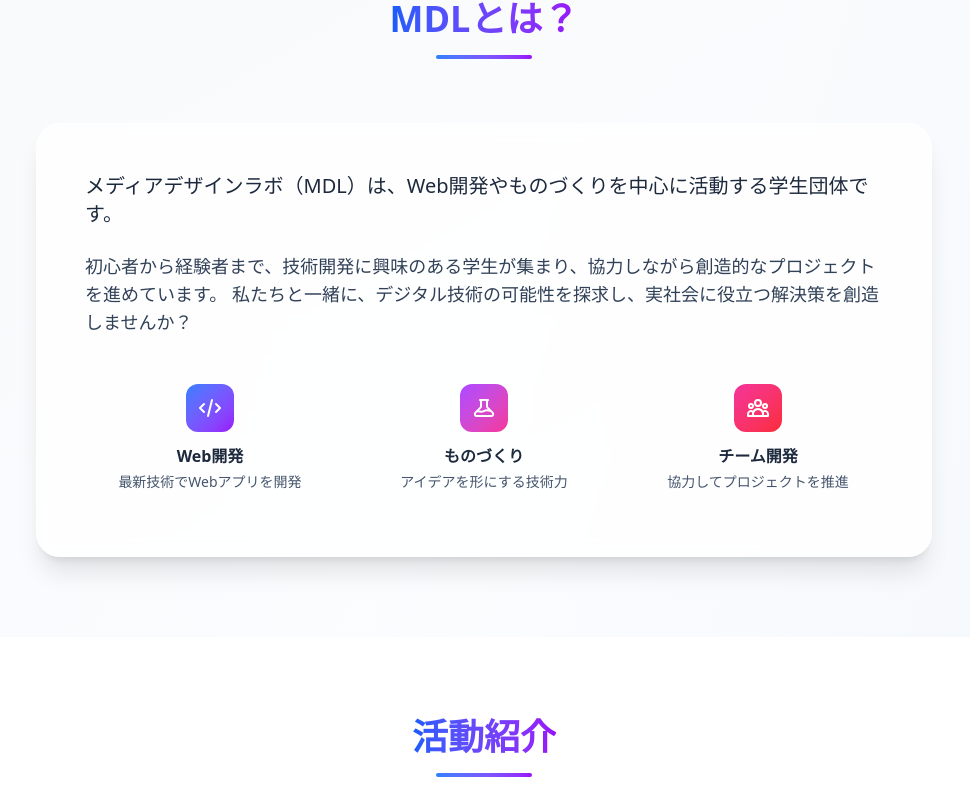
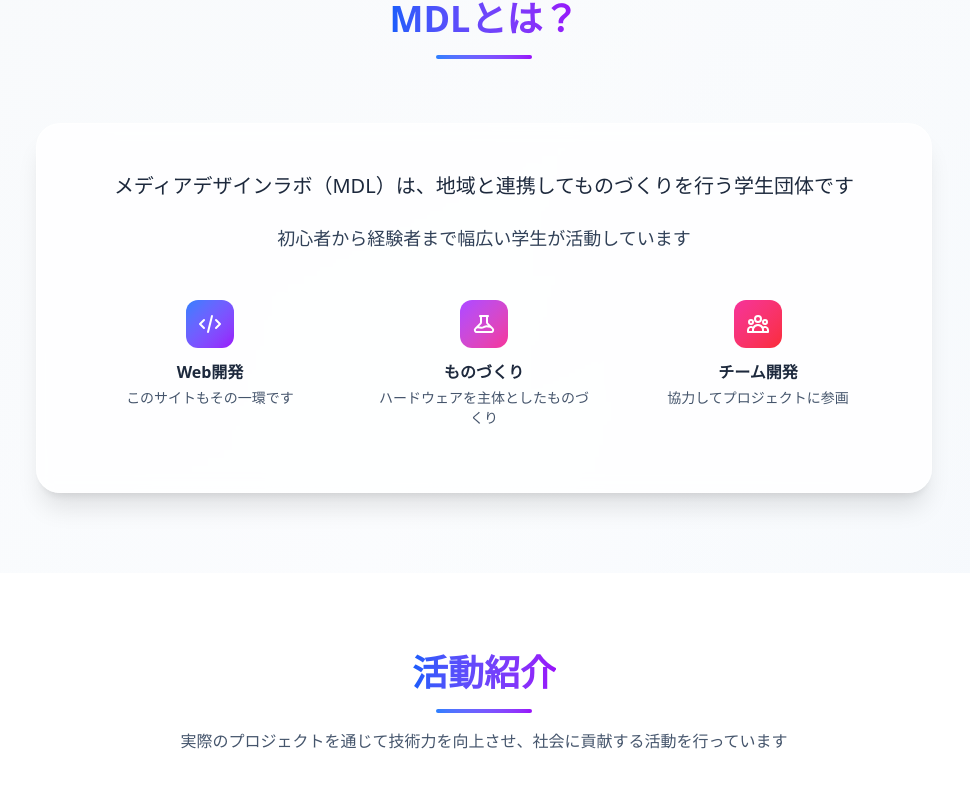
Before and after one commit to Juna1013/mdl-welcome-site, a Next.js app: page / in a window 1280 px wide. Shown: the part 1985-2780 px from the top of the page, without its empty margins (156-1126 px from the left). Built offline with nearby package versions, Linux system fonts and the light colour scheme.

Commit message:
ヘッダー・フッターの編集

```diff
--- a/src/app/Footer.tsx
+++ b/src/app/Footer.tsx
@@ -26,7 +26,7 @@ export default function Footer() {
                         <h4 className="text-lg font-semibold mb-4 text-white">Contact</h4>
                         <div className="space-y-3">
                             <p className="text-sm text-gray-400">
-                                <span className="block font-medium text-gray-300 mb-1">Email</span>
+                                <span className="block font-medium text-gray-300 mb-1">代表者連絡先</span>
                                 <a href="mailto:st21174hk@gm.ibaraki-ct.ac.jp"
                                     className="hover:text-cyan-400 transition-colors duration-200">
                                     st21174hk@gm.ibaraki-ct.ac.jp
--- a/src/app/Header.tsx
+++ b/src/app/Header.tsx
@@ -21,7 +21,7 @@ export default function Header() {
     };
 
     const navItems = [
-        { name: "ホーム", href: "#" },
+        { name: "Home", href: "#" },
         { name: "MDLとは", href: "#about" },
         { name: "活動紹介", href: "#activities" },
         { name: "お問い合わせ", href: "#contact" }
--- a/src/app/Homepage.tsx
+++ b/src/app/Homepage.tsx
@@ -31,7 +31,7 @@ export default function Homepage() {
 
             {/* Hero Section */}
             <section className="min-h-screen flex items-center justify-center relative overflow-hidden">
-                {/* Background decoration */}
+                {/* 背景のデコレーション */}
                 <div className="absolute inset-0 bg-gradient-to-br from-blue-50/30 via-purple-50/20 to-pink-50/30"></div>
                 <div className="absolute top-20 left-10 w-32 h-32 bg-gradient-to-br from-cyan-400/20 to-blue-500/20 rounded-full blur-xl"></div>
                 <div className="absolute bottom-20 right-10 w-40 h-40 bg-gradient-to-br from-pink-400/20 to-purple-500/20 rounded-full blur-xl"></div>
@@ -83,7 +83,7 @@ export default function Homepage() {
                 </div>
             </section>
 
-            {/* Poster Preview Section */}
+            {/* ポスターの紹介 */}
             <section className="py-20 bg-gradient-to-r from-slate-50 to-blue-50/30">
                 <div className="container mx-auto px-4">
                     <div className="text-center mb-12">
@@ -111,7 +111,6 @@ export default function Homepage() {
                 </div>
             </section>
 
-            {/* Quick Info Section */}
             <section className="py-16 bg-white">
                 <div className="container mx-auto px-4">
                     <div className="max-w-5xl mx-auto">
@@ -175,12 +174,11 @@ export default function Homepage() {
                     <div className="max-w-4xl mx-auto">
                         <div className="bg-white/80 backdrop-blur-sm rounded-3xl shadow-xl border border-white/50 p-8 md:p-12">
                             <div className="text-slate-700 text-lg leading-relaxed">
-                                <p className="mb-6 text-xl font-medium text-slate-800">
-                                    メディアデザインラボ（MDL）は、Web開発やものづくりを中心に活動する学生団体です。
+                                <p className="mb-6 text-xl font-medium text-slate-800 text-center">
+                                    メディアデザインラボ（MDL）は、地域と連携してものづくりを行う学生団体です
                                 </p>
-                                <p className="text-lg">
-                                    初心者から経験者まで、技術開発に興味のある学生が集まり、協力しながら創造的なプロジェクトを進めています。
-                                    私たちと一緒に、デジタル技術の可能性を探求し、実社会に役立つ解決策を創造しませんか？
+                                <p className="text-lg text-center">
+                                    初心者から経験者まで幅広い学生が活動しています
                                 </p>
                             </div>
 
@@ -192,7 +190,7 @@ export default function Homepage() {
                                         </svg>
                                     </div>
                                     <h4 className="font-semibold text-slate-800">Web開発</h4>
-                                    <p className="text-sm text-slate-600 mt-1">最新技術でWebアプリを開発</p>
+                                    <p className="text-sm text-slate-600 mt-1">このサイトもその一環です</p>
                                 </div>
                                 <div className="text-center p-4">
                                     <div className="w-12 h-12 bg-gradient-to-br from-purple-500 to-pink-500 rounded-xl mx-auto mb-3 flex items-center justify-center">
@@ -201,7 +199,7 @@ export default function Homepage() {
                                         </svg>
                                     </div>
                                     <h4 className="font-semibold text-slate-800">ものづくり</h4>
-                                    <p className="text-sm text-slate-600 mt-1">アイデアを形にする技術力</p>
+                                    <p className="text-sm text-slate-600 mt-1">ハードウェアを主体としたものづくり</p>
                                 </div>
                                 <div className="text-center p-4">
                                     <div className="w-12 h-12 bg-gradient-to-br from-pink-500 to-red-500 rounded-xl mx-auto mb-3 flex items-center justify-center">
@@ -210,7 +208,7 @@ export default function Homepage() {
                                         </svg>
                                     </div>
                                     <h4 className="font-semibold text-slate-800">チーム開発</h4>
-                                    <p className="text-sm text-slate-600 mt-1">協力してプロジェクトを推進</p>
+                                    <p className="text-sm text-slate-600 mt-1">協力してプロジェクトに参画</p>
                                 </div>
                             </div>
                         </div>
@@ -218,7 +216,6 @@ export default function Homepage() {
                 </div>
             </section>
 
-            {/* Activities Section */}
             <section id="activities" ref={activitiesRef} className="py-20 bg-white">
                 <div className="container mx-auto px-4">
                     <div className="text-center mb-16">
@@ -302,7 +299,6 @@ export default function Homepage() {
                 </div>
             </section>
 
-            {/* Contact Section */}
             <section id="contact" className="py-20 bg-gradient-to-br from-blue-50/50 via-purple-50/30 to-pink-50/50">
                 <div className="container mx-auto px-4 text-center">
                     <div className="max-w-4xl mx-auto">
@@ -346,7 +342,6 @@ export default function Homepage() {
                     </div>
                 </div>
             </section>
-
             <Footer />
         </div>
     );
```
